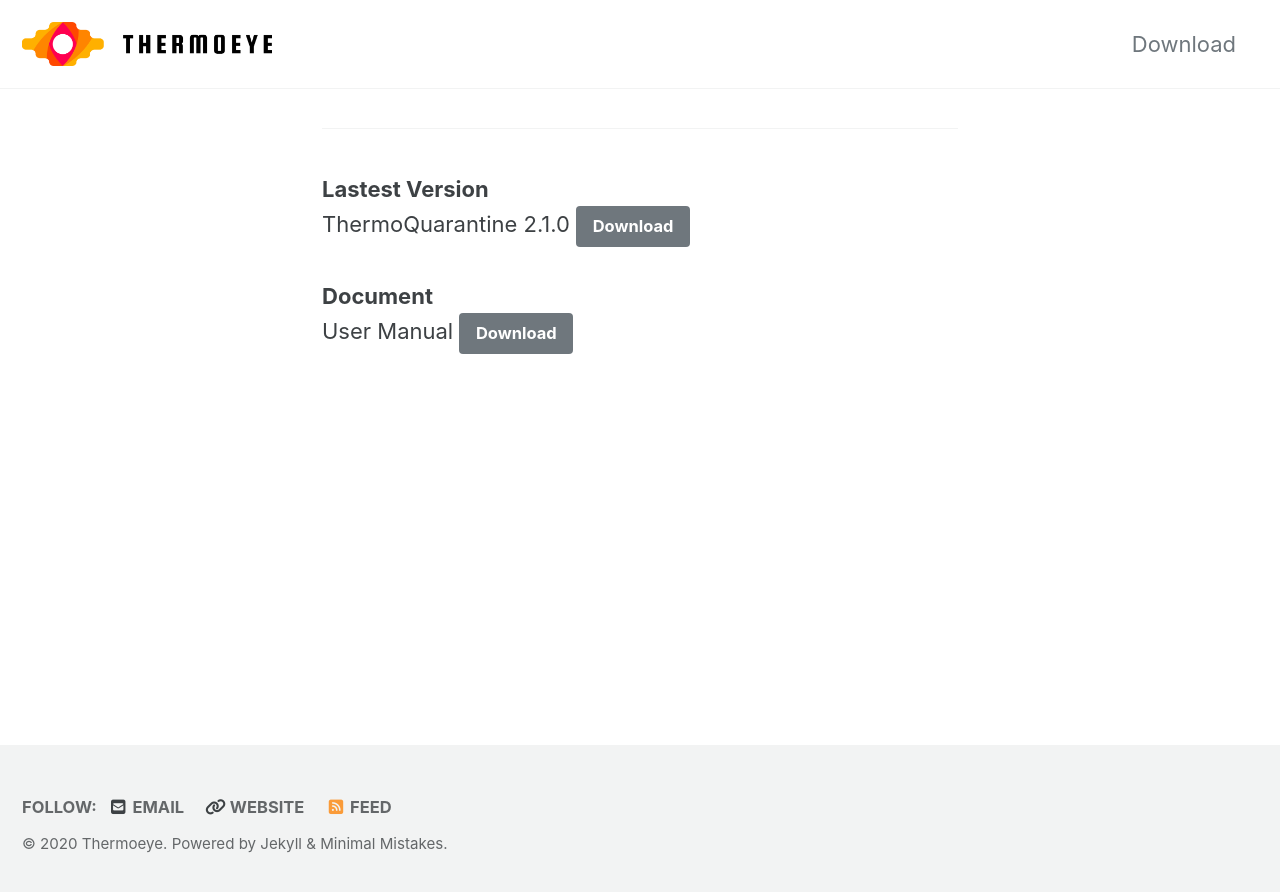
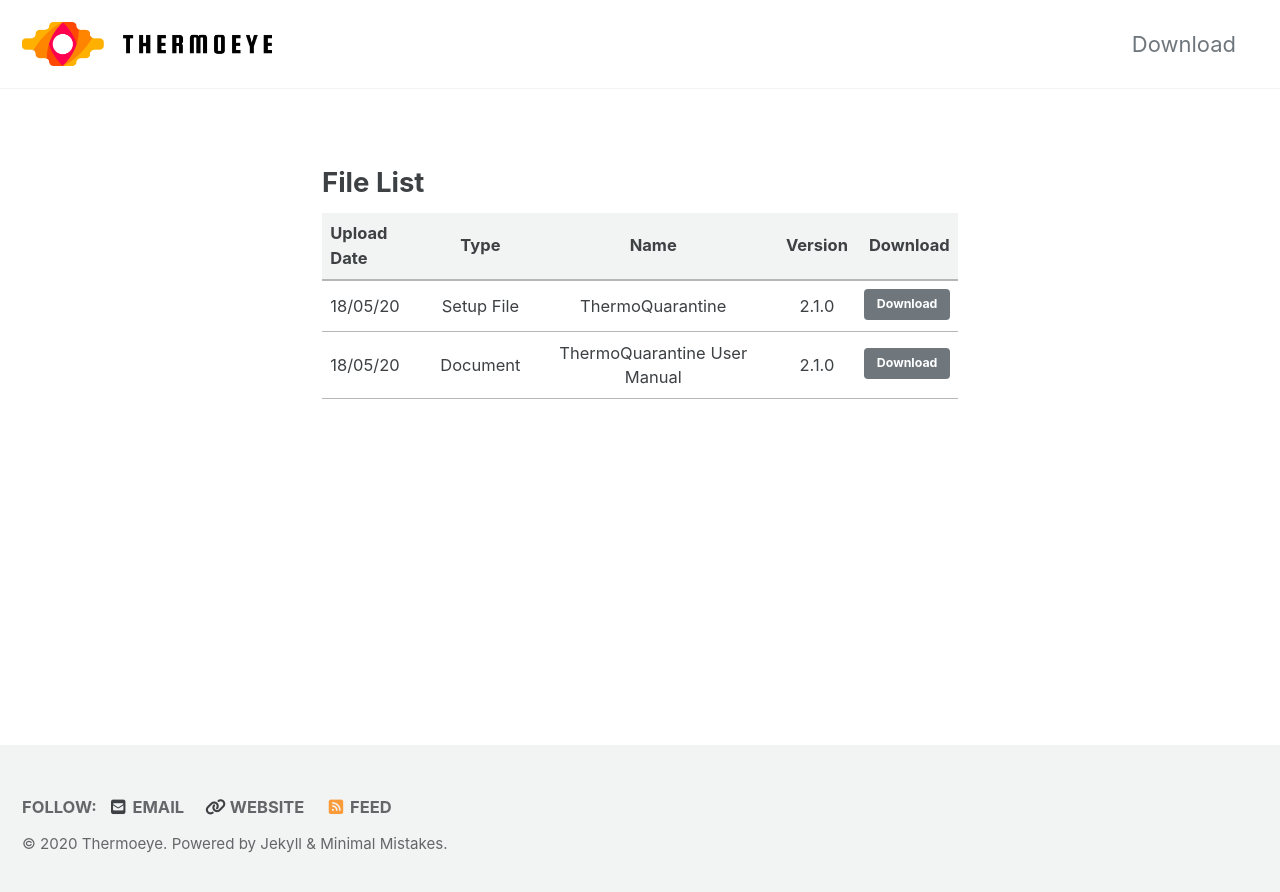
Before and after one commit to ThermoEye/ThermoEye.github.io, a Jekyll site: the page built from _pages/download.md, in a window 1280 px wide. Shown: the top 892 px of the page. Built offline with Jekyll 4.4.1, drawn with Linux system fonts in a browser that asks for light colours; cached includes are drawn as plain includes; nearby versions of some CDN libraries.

Commit message:
Update Download.md Table Grid

```diff
--- a/_pages/download.md
+++ b/_pages/download.md
@@ -4,9 +4,16 @@ layout: archive
 permalink: /download/
 ---
 
-{% include feature_row id="row" type="left" %}
+<!-- {% include feature_row id="row" type="left" %}
 **Lastest Version**
 ThermoQuarantine 2.1.0    <a href="https://docs.google.com/uc?export=download&id=1M86qxJPFL2PlJ8QW53Cnxh4HBAQpUZau" class="btn btn--primary">Download</a>
 
 **Document**
-User Manual <a href="https://docs.google.com/uc?export=download&id=19vuuUHIYM0-sjybeaGxIsERuLFu6H2_v" class="btn btn--primary">Download</a>
+User Manual <a href="https://docs.google.com/uc?export=download&id=19vuuUHIYM0-sjybeaGxIsERuLFu6H2_v" class="btn btn--primary">Download</a> -->
+
+## File List
+
+| Upload Date | Type | Name | Version | Download |
+|:--------|:-------:|:-------:|:-------:|--------:|
+| 18/05/20 | Setup File | ThermoQuarantine | 2.1.0   | <a href="https://docs.google.com/uc?export=download&id=1M86qxJPFL2PlJ8QW53Cnxh4HBAQpUZau" class="btn btn--primary">Download</a>     |
+| 18/05/20 | Document | ThermoQuarantine User Manual | 2.1.0   | <a href="https://docs.google.com/uc?export=download&id=1M86qxJPFL2PlJ8QW53Cnxh4HBAQpUZau" class="btn btn--primary">Download</a>     |
```
